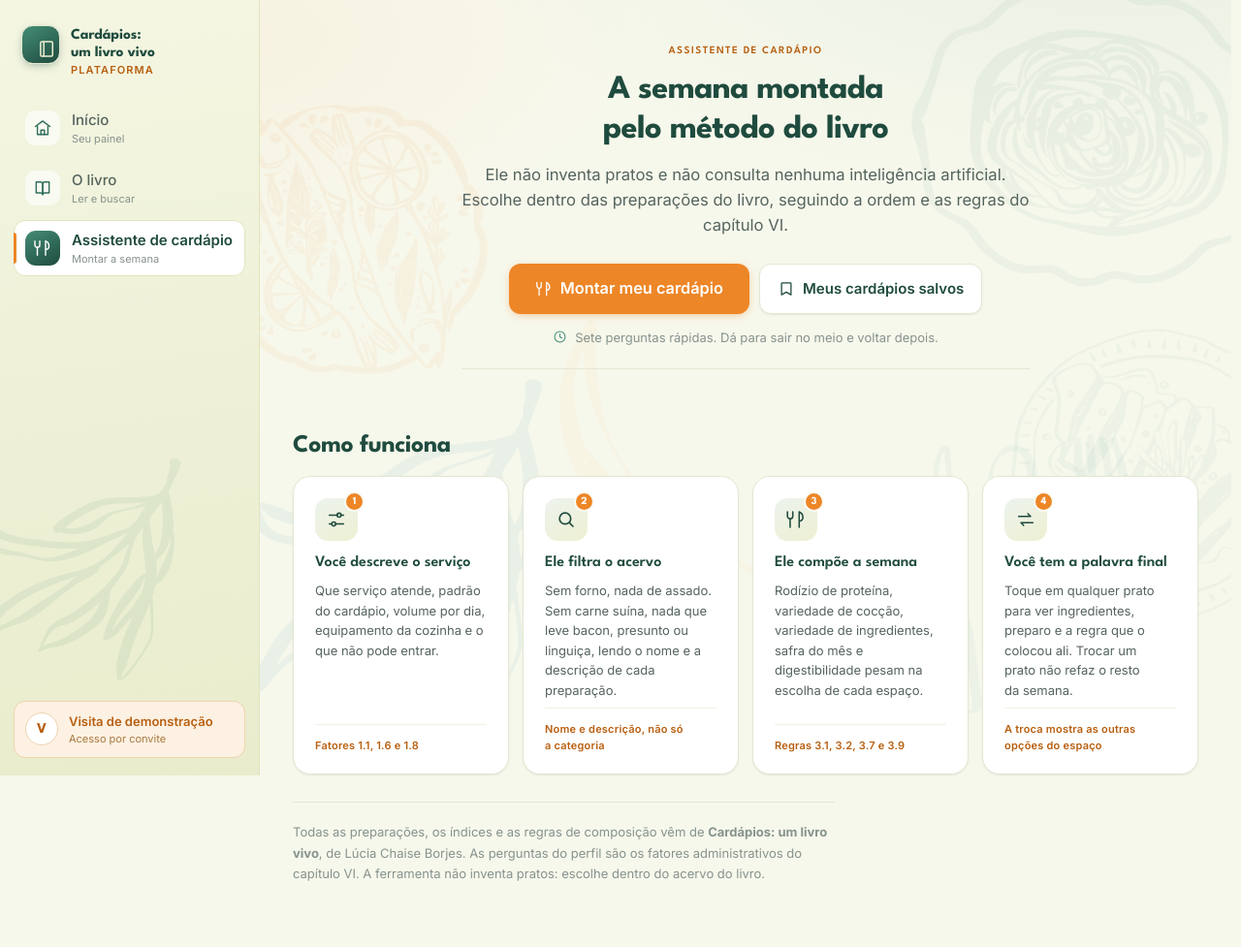
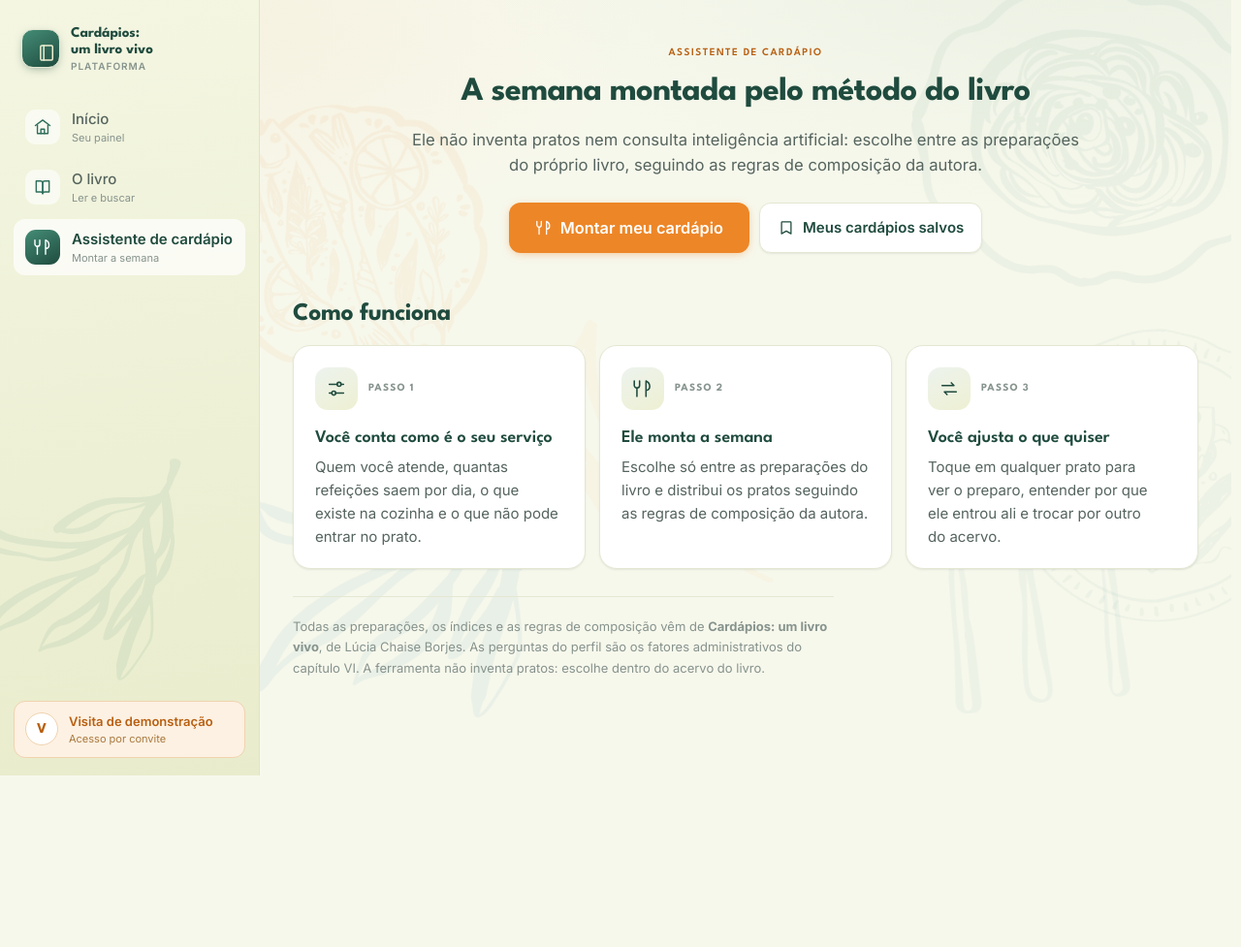
Before and after one commit to edunicoleti/cardapiosumlivrovivo, a PHP site: page /public/app/assistente/index.php in a window 1280 px wide. Shown: the whole page at 97% size. After the commit the page ends 800 px from the top, so only its background shows below. Run offline with PHP 8.4, Linux system fonts and the light colour scheme; the visitor is signed in with stand-in values (Sample User, id 1).

Commit message:
Abertura do assistente em tres passos, e marca do trilho que nao se mexe mais
- A marca vira caixa de altura fixa com o selo centrado nela, e o texto ganha
  line-height em px. Enquanto a altura vinha do texto, ela mudava quando a
  League Spartan terminava de carregar e o selo ia junto: era o "icone muda de
  lugar entre as paginas". Conferido trocando a fonte por Georgia e Impact, o
  selo fica em y=30 nos tres casos.
- Item selecionado do menu fica minimalista: sem cartao branco, sem borda, sem
  sombra e sem barra. Quem diz "voce esta aqui" e a pastilha verde do icone e o
  peso do texto, sobre um realce leve.
- "Como funciona" passa de quatro para tres passos, em linguagem direta e sem
  numero de fator. Saem a bolinha laranja, que parecia notificacao, e o rodape
  laranja de cada cartao: o unico laranja da tela volta a ser o botao de montar.
- Titulo da abertura em uma linha e apoio em duas. Saem a frase das sete
  perguntas e a linha com os numeros do acervo.

Co-Authored-By: Claude Opus 5 <noreply@anthropic.com>

```diff
--- a/public/app/assets/assistente.css
+++ b/public/app/assets/assistente.css
@@ -18,45 +18,24 @@ main.colado .faixa { padding-top: 16px; }
    ========================================================================== */
 
 .abertura-topo {
-  max-width: 62ch;
-  margin: 8px auto 0;
+  max-width: 780px;
+  margin: 10px auto 0;
   text-align: center;
   padding-bottom: 6px;
 }
-.abertura-topo h1 { margin: 12px auto 14px; max-width: 24ch; }
-.abertura-topo .linha-apoio { font-size: 1.04rem; margin-inline: auto; }
+/* largura sob medida para o titulo caber numa linha so e o apoio em duas */
+.abertura-topo h1 { margin: 12px auto 16px; max-width: none; }
+.abertura-topo .linha-apoio {
+  font-size: 1.04rem;
+  max-width: 66ch;
+  margin-inline: auto;
+}
 
 .abertura-acao {
   display: flex; gap: 10px; flex-wrap: wrap; justify-content: center; margin-top: 26px;
 }
 .bt-grande { min-height: 52px; padding: 12px 26px; font-size: 1.02rem; }
 @media (max-width: 560px) { .abertura-acao .bt { flex: 1 1 100%; } }
-
-.abertura-tempo {
-  display: flex; align-items: center; justify-content: center; gap: 8px;
-  margin-top: 14px; font-size: var(--t-sm); color: var(--tinta-fr);
-}
-.abertura-tempo svg { width: 15px; height: 15px; flex: none; color: var(--verde); }
-
-/* Os números do acervo em uma linha: são credencial, não conteúdo. */
-.numeros-linha {
-  list-style: none;
-  display: flex; flex-wrap: wrap; justify-content: center;
-  gap: 8px 22px;
-  margin: 22px 0 0;
-  padding: 16px 0 0;
-  border-top: 1px solid var(--linha);
-  font-size: var(--t-sm);
-  color: var(--tinta-fr);
-}
-.numeros-linha b {
-  font-family: var(--display);
-  font-size: 1.06rem;
-  font-weight: 700;
-  color: var(--verde-prof);
-  font-variant-numeric: tabular-nums;
-  margin-right: 3px;
-}
 
 /* --- como funciona --- */
 .como-funciona { margin-top: 42px; }
@@ -70,8 +49,7 @@ main.colado .faixa { padding-top: 16px; }
   margin: 0;
   padding: 0;
 }
-@media (min-width: 640px) { .cartoes-passo { grid-template-columns: 1fr 1fr; } }
-@media (min-width: 1080px) { .cartoes-passo { grid-template-columns: repeat(4, 1fr); } }
+@media (min-width: 760px) { .cartoes-passo { grid-template-columns: repeat(3, 1fr); } }
 
 .cartao-passo {
   position: relative;
@@ -87,41 +65,35 @@ main.colado .faixa { padding-top: 16px; }
 }
 .cartao-passo:hover { box-shadow: var(--sombra-2); transform: translateY(-2px); border-color: var(--creme-md); }
 
+/* A bolinha laranja no canto do icone parecia notificacao, e o rodape laranja
+   competia com o unico laranja que importa na tela, o botao de montar. O passo
+   agora e um numero em verde, dentro do proprio cartao. */
 .passo-marca {
-  position: relative;
-  width: 44px; height: 44px;
-  display: grid; place-items: center;
+  display: flex;
+  align-items: center;
+  gap: 11px;
+  color: var(--verde-esc);
+  margin-bottom: 10px;
+}
+.passo-marca svg {
+  width: 22px; height: 22px;
+  box-sizing: content-box;
+  padding: 11px;
   border-radius: 13px;
   background: linear-gradient(150deg, #EDF3EE, var(--creme));
   color: var(--verde-prof);
-  margin-bottom: 6px;
 }
-.passo-marca svg { width: 22px; height: 22px; }
 .passo-marca i {
-  position: absolute;
-  top: -7px; right: -7px;
-  width: 21px; height: 21px;
-  display: grid; place-items: center;
-  border-radius: 50%;
-  background: var(--laranja);
-  color: #fff;
   font-family: var(--display);
   font-style: normal;
   font-size: var(--t-xs);
   font-weight: 700;
-  border: 2px solid var(--papel);
+  letter-spacing: .1em;
+  text-transform: uppercase;
+  color: var(--tinta-fr);
 }
-.cartao-passo h3 { font-size: var(--t-base); color: var(--verde-prof); }
-.cartao-passo p { font-size: var(--t-sm); color: var(--tinta-sv); line-height: 1.58; }
-.passo-regra {
-  margin-top: auto;
-  padding-top: 13px;
-  border-top: 1px solid var(--linha-fr);
-  font-size: var(--t-xs);
-  letter-spacing: .02em;
-  color: var(--laranja-esc);
-  font-weight: 600;
-}
+.cartao-passo h3 { font-size: var(--t-lg); color: var(--verde-prof); }
+.cartao-passo p { font-size: var(--t-md); color: var(--tinta-sv); line-height: 1.6; }
 
 /* ==========================================================================
    2. Wizard na página
--- a/public/app/assets/assistente.js
+++ b/public/app/assets/assistente.js
@@ -408,16 +408,6 @@ const nomeDoMes = (v) => MESES.find(([x]) => x === v)?.[1] ?? ''
 const itensNaSafra = (v) => (base?.sazonalidade ?? []).filter((s) => s.meses.includes(v))
 
 /* ==================================================== 1. apresentação */
-
-function pintarNumeros() {
-  const total = base.meta?.totalReal ?? base.preparacoes.length
-  const categorias = new Set(base.preparacoes.map((p) => p.categoria)).size
-  $('numerosAcervo').innerHTML = [
-    [total.toLocaleString('pt-BR'), 'preparações'],
-    [String(categorias), 'categorias'],
-    [String(base.sazonalidade.length), 'itens com safra'],
-  ].map(([n, q]) => `<li><b>${esc(n)}</b> ${esc(q)}</li>`).join('')
-}
 
 /* ========================================================== 2. wizard */
 
@@ -1335,15 +1325,14 @@ async function iniciar() {
   $('mes').value = estado.mes
   $('dias').value = String(estado.dias)
 
-  pintarNumeros()
   aplicarHash()
 }
 
 function falhar(recado) {
   // sem acervo não há tela nenhuma para mostrar: o recado vai para a abertura,
   // que é onde a pessoa está quando isso acontece
-  $('numerosAcervo').outerHTML = `<div class="recado erro">
-    <svg aria-hidden="true"><use href="#i-atencao"></use></svg><span>${esc(recado)}</span></div>`
+  $('comecar').insertAdjacentHTML('afterend', `<p class="recado erro">
+    <svg aria-hidden="true"><use href="#i-atencao"></use></svg><span>${esc(recado)}</span></p>`)
   $('comecar').disabled = true
 }
 
--- a/public/app/assets/plataforma.css
+++ b/public/app/assets/plataforma.css
@@ -159,17 +159,19 @@ img { max-width: 100%; }
   mask: url("/id-visual-livro-vivo-06.svg") center / contain no-repeat;
 }
 
-/* alinhado pelo topo de proposito: centralizado, o selo subia e descia quando
-   a League Spartan terminava de carregar e o bloco de texto mudava de altura,
-   e a troca aparecia como "o icone muda de lugar entre as paginas" */
+/* Caixa de altura FIXA com o selo centrado nela. Enquanto a altura vinha do
+   texto, ela mudava quando a League Spartan terminava de carregar, e o selo
+   ia junto: era o "icone muda de lugar entre as paginas". Aqui nada depende da
+   metrica da fonte, nem a altura da caixa nem a do texto (line-height em px). */
 .trilho .marca {
   position: relative;
-  display: flex;
-  align-items: flex-start;
+  display: grid;
+  grid-template-columns: 40px minmax(0, 1fr);
+  align-items: center;
   gap: 11px;
-  padding: 4px 8px 0;
+  padding: 0 8px;
+  height: 56px;
   color: var(--verde-prof);
-  min-height: 56px;
 }
 .trilho .marca:hover { color: var(--verde-noite); }
 .trilho .marca .selo {
@@ -181,12 +183,11 @@ img { max-width: 100%; }
   box-shadow: 0 3px 10px -3px rgba(31, 75, 62, .5);
 }
 .trilho .marca .selo svg { width: 21px; height: 21px; }
-.trilho .marca .nome { padding-top: 1px; }
 .trilho .marca .nome {
   font-family: var(--display);
-  font-size: .96rem;
+  font-size: 15px;
   font-weight: 700;
-  line-height: 1.18;
+  line-height: 17px;
   letter-spacing: -.005em;
 }
 .trilho .marca .nome i {
@@ -197,8 +198,10 @@ img { max-width: 100%; }
   font-weight: 600;
   letter-spacing: .1em;
   text-transform: uppercase;
-  color: var(--laranja-esc);
-  margin-top: 3px;
+  color: var(--tinta-fr);
+  font-size: 10px;
+  line-height: 13px;
+  margin-top: 2px;
 }
 
 .trilho nav { position: relative; display: flex; flex-direction: column; gap: 4px; }
@@ -226,24 +229,16 @@ img { max-width: 100%; }
   color: var(--verde-esc);
   transition: background var(--mov-rap), color var(--mov-rap), transform var(--mov);
 }
-.item:hover { background: rgba(255, 255, 255, .62); color: var(--verde-prof); }
-.item:hover svg { background: #fff; transform: translateY(-1px); }
-/* sem sombra: o que diz "voce esta aqui" e a barra laranja na borda e a
-   pastilha verde do icone, nao um cartao levantado da tela */
+.item:hover { background: rgba(255, 255, 255, .5); color: var(--verde-prof); }
+.item:hover svg { background: #fff; }
+/* Minimalista de proposito: nem cartao branco, nem borda, nem sombra, nem
+   barra. Quem diz "voce esta aqui" e a pastilha verde do icone e o peso do
+   texto; o fundo e so um leve realce. */
 .item[aria-current="page"] {
-  position: relative;
-  background: var(--branco);
-  border-color: var(--creme-md);
+  background: rgba(255, 255, 255, .72);
+  border-color: transparent;
   color: var(--verde-prof);
   font-weight: 600;
-}
-.item[aria-current="page"]::before {
-  content: "";
-  position: absolute;
-  left: -1px; top: 12px; bottom: 12px;
-  width: 3px;
-  border-radius: 0 3px 3px 0;
-  background: var(--laranja);
 }
 .item[aria-current="page"] svg {
   background: linear-gradient(150deg, var(--verde), var(--verde-prof));
--- a/public/app/lib/telas/assistente.html
+++ b/public/app/lib/telas/assistente.html
@@ -7,8 +7,8 @@
     <span class="olho">Assistente de cardápio</span>
     <h1>A semana montada pelo método do livro</h1>
     <p class="linha-apoio">
-      Ele não inventa pratos e não consulta nenhuma inteligência artificial. Escolhe
-      dentro das preparações do livro, seguindo a ordem e as regras do capítulo VI.
+      Ele não inventa pratos nem consulta inteligência artificial: escolhe entre as
+      preparações do próprio livro, seguindo as regras de composição da autora.
     </p>
 
     <div class="abertura-acao">
@@ -19,45 +19,34 @@
         <svg aria-hidden="true"><use href="#i-salvar"></use></svg>Meus cardápios salvos
       </button>
     </div>
-
-    <p class="abertura-tempo">
-      <svg aria-hidden="true"><use href="#i-relogio"></use></svg>
-      Sete perguntas rápidas. Dá para sair no meio e voltar depois.
-    </p>
-
-    <ul class="numeros-linha" id="numerosAcervo"></ul>
   </header>
 
   <section class="como-funciona" aria-labelledby="tituloComoFunciona">
     <h2 id="tituloComoFunciona">Como funciona</h2>
     <ol class="cartoes-passo">
       <li class="cartao-passo">
-        <span class="passo-marca"><i>1</i><svg aria-hidden="true"><use href="#i-ajuste"></use></svg></span>
-        <h3>Você descreve o serviço</h3>
-        <p>Que serviço atende, padrão do cardápio, volume por dia, equipamento da
-           cozinha e o que não pode entrar.</p>
-        <span class="passo-regra">Fatores 1.1, 1.6 e 1.8</span>
+        <span class="passo-marca">
+          <svg aria-hidden="true"><use href="#i-ajuste"></use></svg><i>Passo 1</i>
+        </span>
+        <h3>Você conta como é o seu serviço</h3>
+        <p>Quem você atende, quantas refeições saem por dia, o que existe na cozinha
+           e o que não pode entrar no prato.</p>
       </li>
       <li class="cartao-passo">
-        <span class="passo-marca"><i>2</i><svg aria-hidden="true"><use href="#i-busca"></use></svg></span>
-        <h3>Ele filtra o acervo</h3>
-        <p>Sem forno, nada de assado. Sem carne suína, nada que leve bacon, presunto ou
-           linguiça, lendo o nome e a descrição de cada preparação.</p>
-        <span class="passo-regra">Nome e descrição, não só a categoria</span>
+        <span class="passo-marca">
+          <svg aria-hidden="true"><use href="#i-cardapio"></use></svg><i>Passo 2</i>
+        </span>
+        <h3>Ele monta a semana</h3>
+        <p>Escolhe só entre as preparações do livro e distribui os pratos seguindo as
+           regras de composição da autora.</p>
       </li>
       <li class="cartao-passo">
-        <span class="passo-marca"><i>3</i><svg aria-hidden="true"><use href="#i-cardapio"></use></svg></span>
-        <h3>Ele compõe a semana</h3>
-        <p>Rodízio de proteína, variedade de cocção, variedade de ingredientes, safra do
-           mês e digestibilidade pesam na escolha de cada espaço.</p>
-        <span class="passo-regra">Regras 3.1, 3.2, 3.7 e 3.9</span>
-      </li>
-      <li class="cartao-passo">
-        <span class="passo-marca"><i>4</i><svg aria-hidden="true"><use href="#i-troca"></use></svg></span>
-        <h3>Você tem a palavra final</h3>
-        <p>Toque em qualquer prato para ver ingredientes, preparo e a regra que o colocou
-           ali. Trocar um prato não refaz o resto da semana.</p>
-        <span class="passo-regra">A troca mostra as outras opções do espaço</span>
+        <span class="passo-marca">
+          <svg aria-hidden="true"><use href="#i-troca"></use></svg><i>Passo 3</i>
+        </span>
+        <h3>Você ajusta o que quiser</h3>
+        <p>Toque em qualquer prato para ver o preparo, entender por que ele entrou ali
+           e trocar por outro do acervo.</p>
       </li>
     </ol>
   </section>
```
